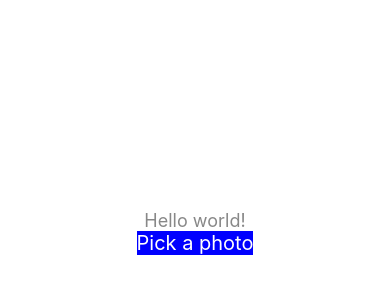
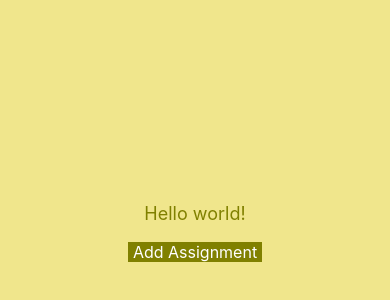
Before and after one commit to jenjones319/MobileApp, a React Native app: screen / in a window 390 px wide. Shown: the part 190-490 px from the top of the page. Built offline with nearby package versions, Linux system fonts and the light colour scheme.

Commit message:
made css changes

```diff
--- a/App.js
+++ b/App.js
@@ -5,13 +5,14 @@ import { StyleSheet, Text, TouchableOpacity, View } from 'react-native';
 export default function App() {
   return (
     <View style={styles.container}>
-      <Text style={{color: '#888', fontSize: 18}}>Hello world!</Text>
+      <Text style={{color: 'olive', fontSize: 18}}>Hello world!</Text>
+      <br></br>
       <StatusBar style="auto" />
 
     <TouchableOpacity
-    onPress={() => alert('Hello, world!')}
-    style={{ backgroundColor: 'blue' }}>
-    <Text style={{ fontSize: 20, color: '#fff' }}>Pick a photo</Text>
+    onPress={() => alert('Added!')}
+    style={{ backgroundColor: 'olive' }}>
+    <Text style={{ fontSize: 16, color: 'white' }}> Add Assignment </Text>
     </TouchableOpacity>
 
     </View>
@@ -23,7 +24,7 @@ export default function App() {
 const styles = StyleSheet.create({
   container: {
     flex: 1,
-    backgroundColor: '#fff',
+    backgroundColor: 'khaki',
     alignItems: 'center',
     justifyContent: 'center',
   },
```
